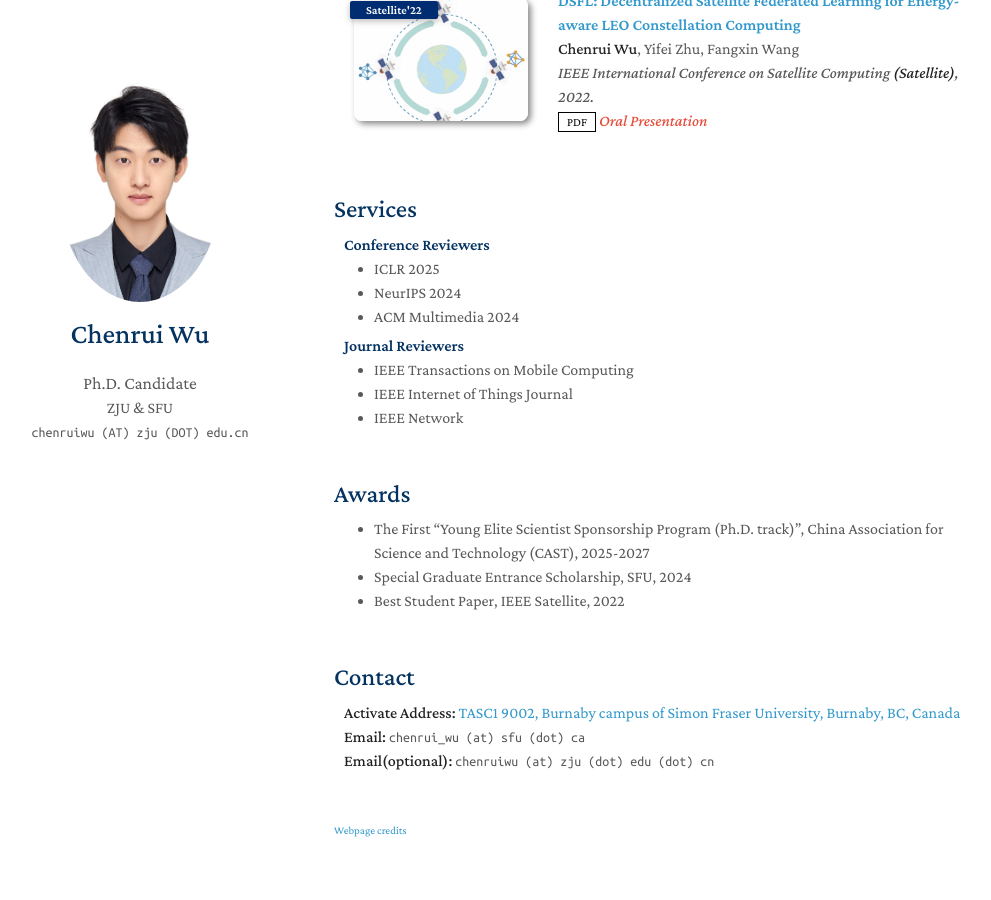
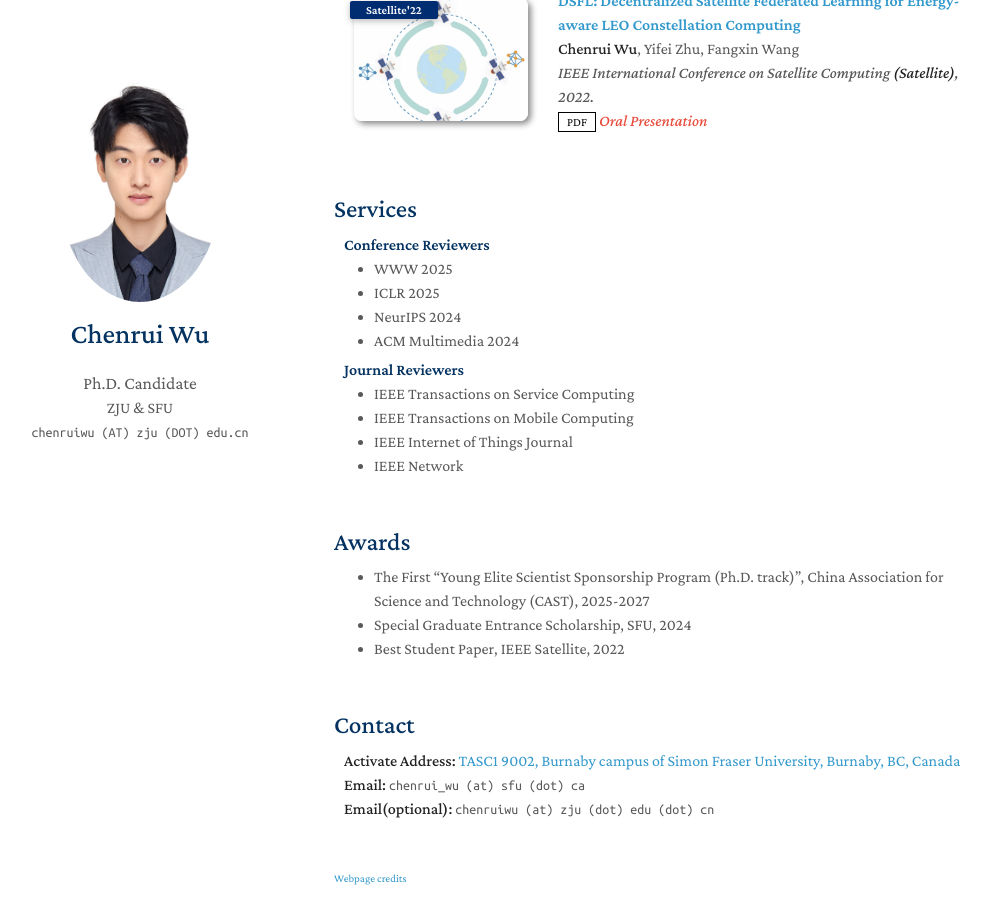
Before and after one commit to wuchenrui/wuchenrui.github.io, a Jekyll site: the page built from index.md, in a window 1280 px wide and 900 px high, scrolled down 2123 px. Shown: the whole window, without its empty margins (136-1127 px from the left). Built offline with Jekyll 4.4.1, drawn with Linux system fonts in a browser that asks for light colours; a style sheet for code colours, icons or effects is not loaded; our own code applies the rules of GitHub Pages for plain Markdown files.

Commit message:
Update services.md

```diff
--- a/_includes/services.md
+++ b/_includes/services.md
@@ -5,6 +5,7 @@
 <h4 style="margin:0 10px 0;">Conference Reviewers</h4>
 
 <ul style="margin:0 0 5px;">
+  <li>WWW 2025</li>
   <li>ICLR 2025</li>
   <li>NeurIPS 2024</li>
   <li>ACM Multimedia 2024</li>
@@ -13,6 +14,7 @@
 <h4 style="margin:0 10px 0;">Journal Reviewers</h4>
 
 <ul style="margin:0 0 5px;">
+   <li>IEEE Transactions on Service Computing</li>
   <li>IEEE Transactions on Mobile Computing</li>
   <li>IEEE Internet of Things Journal</li>
   <li>IEEE Network</li>
```
